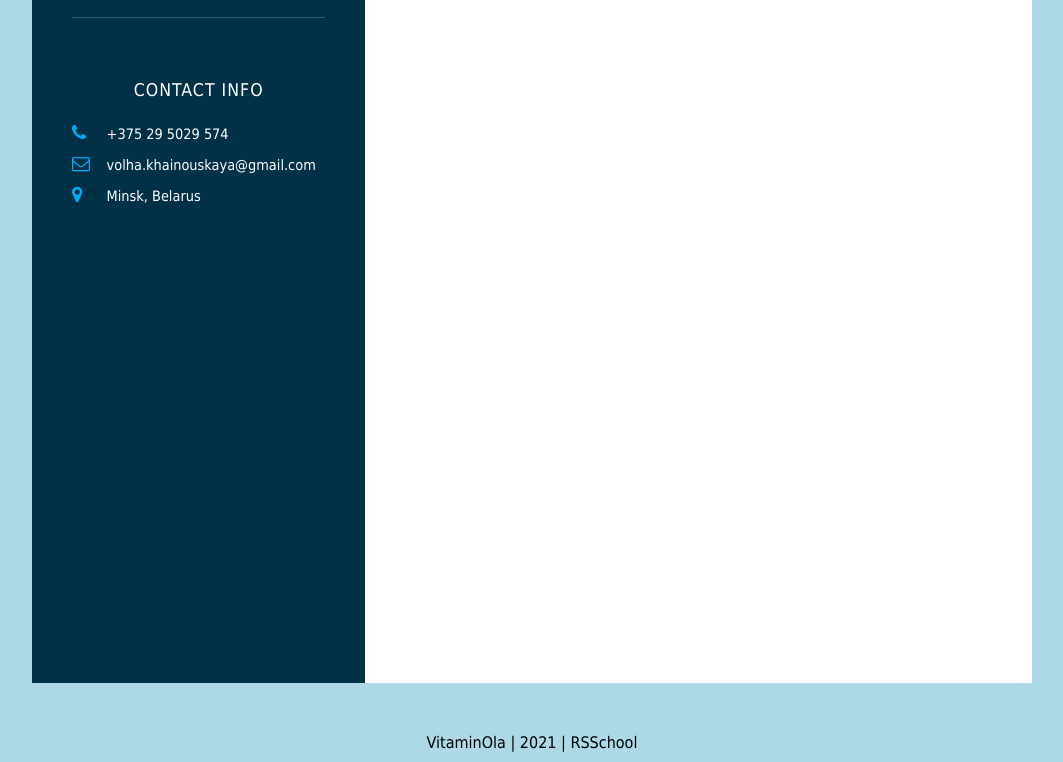
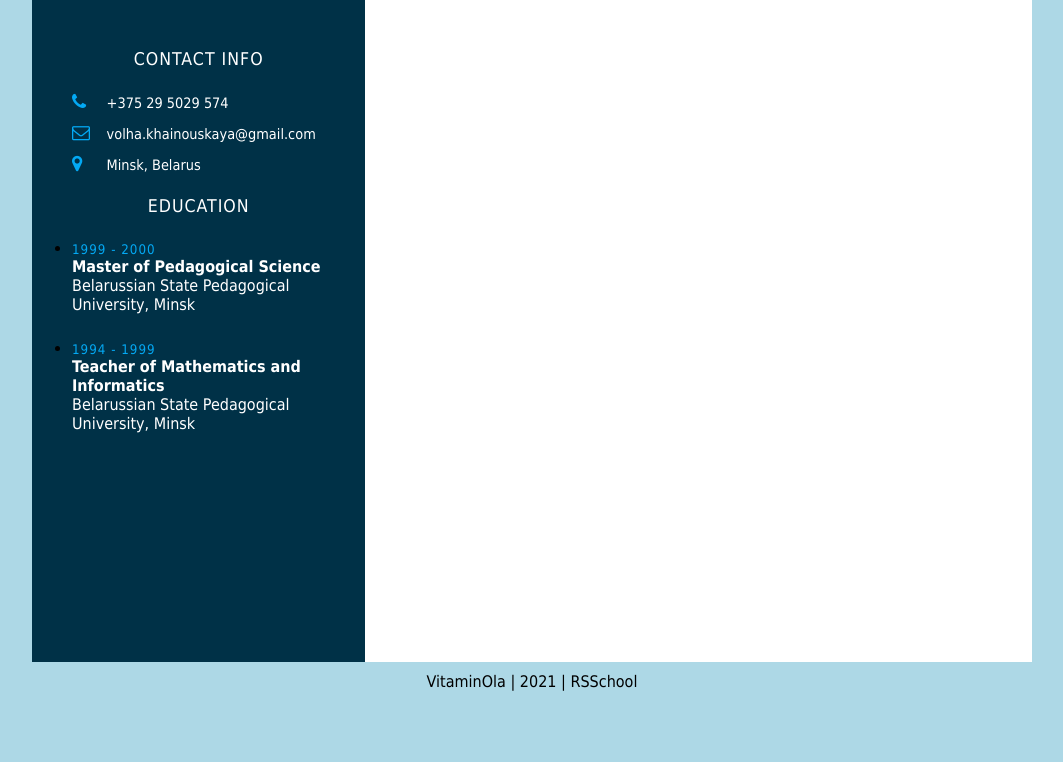
Before and after one commit to VitaminOla/rsschool-cv, a plain HTML site: page index.html in a window 1280 px wide. Shown: the part 396-1158 px from the top of the page, without its empty margins (108-1171 px from the left). After the commit the page ends 1097 px from the top, so only its background shows below. Drawn offline with Linux system fonts and the light colour scheme.

Commit message:
feat: add Education info

```diff
--- a/index.html
+++ b/index.html
@@ -16,6 +16,7 @@
   </head>
   <body>
     <header>
+      Volha Khainouskaya
       <nav>
         Contacts | Education | Languages | Profile | Experience | Skills
       </nav>
@@ -52,6 +53,21 @@
             </li>
           </ul>
         </section>
+        <section class="education">
+          <h2 class="title">Education</h2>
+          <ul>
+            <li>
+              <h5>1999 - 2000</h5>
+              <h4>Master of Pedagogical Science</h4>
+              <h4>Belarussian State Pedagogical University, Minsk</h4>
+            </li>
+            <li>
+              <h5>1994 - 1999</h5>
+              <h4>Teacher of Mathematics and Informatics</h4>
+              <h4>Belarussian State Pedagogical University, Minsk</h4>
+            </li>
+          </ul>
+        </section>
       </div>
       <div class="right_Side"></div>
     </main>
--- a/style.css
+++ b/style.css
@@ -17,16 +17,19 @@ body {
 header {
   flex: 0 0 auto;
   padding-top: 10px;
+  color: #003147;
+}
+nav {
   color: #ffffff;
+  font-weight: 300;
 }
-
 .container {
   position: relative;
   width: 100%;
   max-width: 1000px;
   min-height: 1000px;
   background: #ffffff;
-  margin: 50px;
+  margin: 10px;
   display: grid;
   grid-template-columns: 1fr 2fr;
   flex: 1 0 auto;
@@ -75,7 +78,7 @@ h2 {
   margin: 0;
 }
 .contactInfo {
-  padding-top: 40px;
+  padding-top: 30px;
 }
 .title {
   color: #ffffff;
@@ -106,6 +109,23 @@ h2 {
   font-size: 0.9em;
 }
 
+.education li {
+  margin-bottom: 25px;
+}
+.education h5 {
+  color: #03a9f4;
+  font-weight: 300;
+  letter-spacing: 1px;
+}
+.education h4:nth-child(2) {
+  color: #ffffff;
+  font-weight: 600;
+}
+.education h4 {
+  color: #ffffff;
+  font-weight: 100;
+}
+
 .container .right_Side {
   position: relative;
   background: #ffffff;
```
